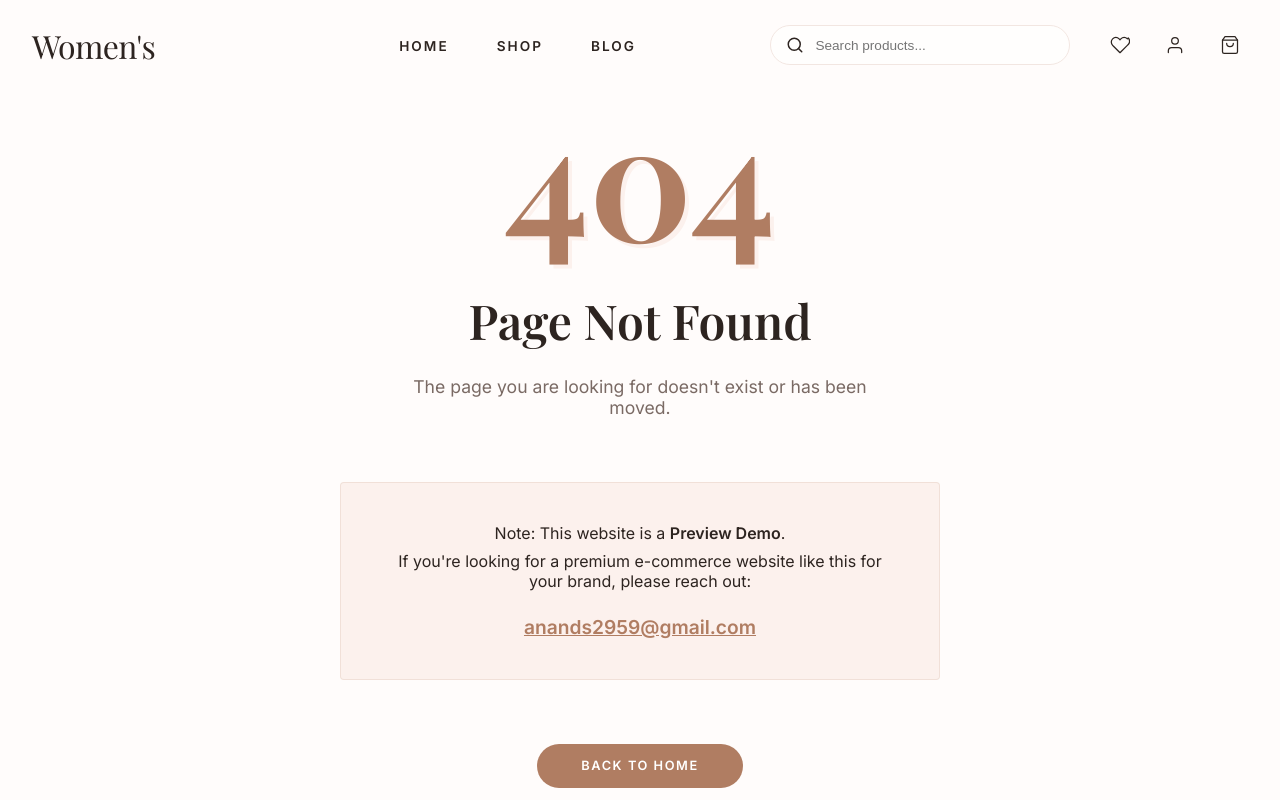
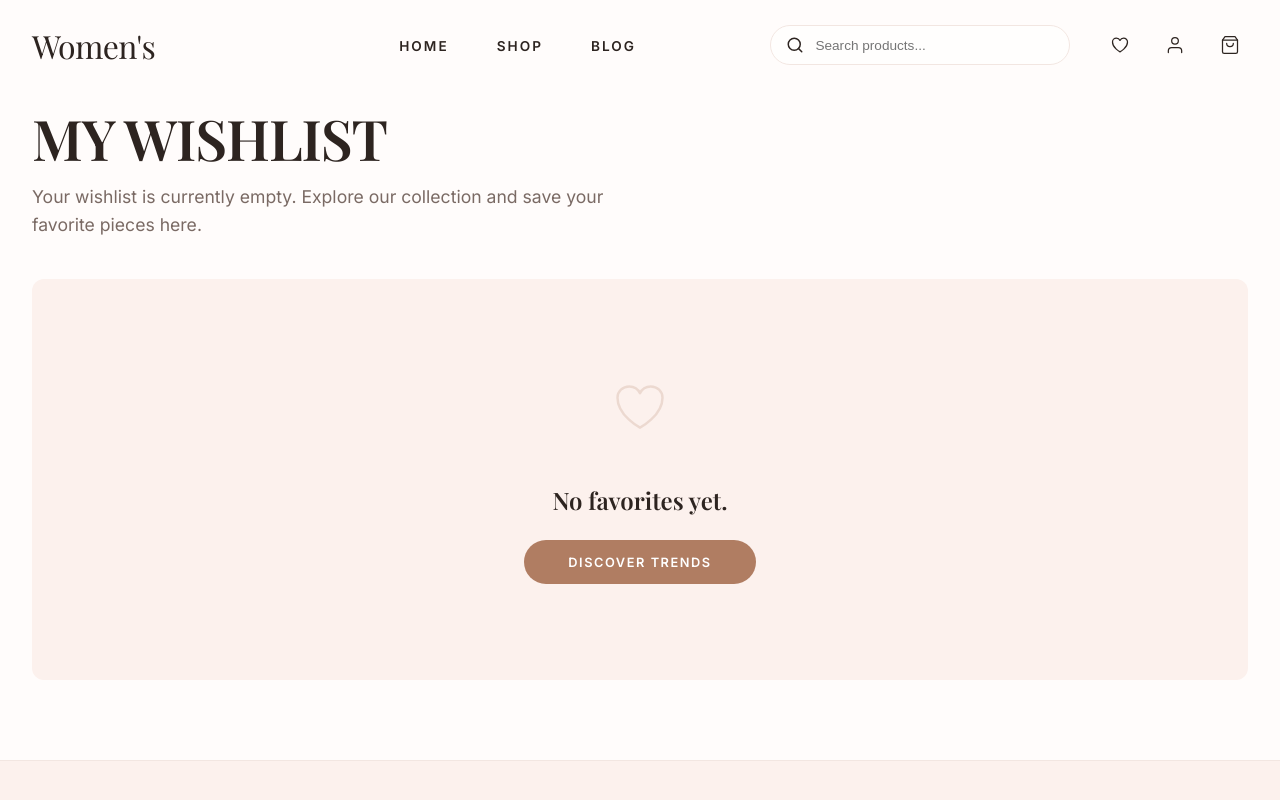
Before and after one commit to anands2959/demo-womans, a Next.js app: page /wishlist in a window 1280 px wide. Before the commit this address had no page. Shown: the top 800 px of the page. Built offline with nearby package versions, Linux system fonts and the light colour scheme; a web font is replaced by a local one.

Commit message:
added wichlist

```diff
--- a/src/app/layout.tsx
+++ b/src/app/layout.tsx
@@ -2,6 +2,7 @@ import type { Metadata } from "next";
 import { Geist, Geist_Mono } from "next/font/google";
 import "./globals.css";
 import Preloader from '@/components/Preloader';
+import { WishlistProvider } from '@/context/WishlistContext';
 
 const geistSans = Geist({
   variable: "--font-geist-sans",
@@ -26,8 +27,10 @@ export default function RootLayout({
   return (
     <html lang="en">
       <body className="antialiased">
-        <Preloader />
-        {children}
+        <WishlistProvider>
+          <Preloader />
+          {children}
+        </WishlistProvider>
       </body>
     </html>
   );
--- /dev/null
+++ b/src/app/wishlist/page.tsx
@@ -0,0 +1,74 @@
+'use client';
+
+import React, { useEffect } from 'react';
+import Link from 'next/link';
+import Navbar from '@/components/Navbar';
+import Footer from '@/components/Footer';
+import ProductCard from '@/components/ProductCard';
+import { useWishlist } from '@/context/WishlistContext';
+import '@/components/ProductGrid.css';
+
+export default function WishlistPage() {
+  const { wishlist } = useWishlist();
+
+  useEffect(() => {
+    const observerOptions = {
+      root: null,
+      rootMargin: '0px',
+      threshold: 0.1
+    };
+
+    const handleIntersect = (entries: IntersectionObserverEntry[], observer: IntersectionObserver) => {
+      entries.forEach(entry => {
+        if (entry.isIntersecting) {
+          entry.target.classList.add('active');
+          observer.unobserve(entry.target);
+        }
+      });
+    };
+
+    const observer = new IntersectionObserver(handleIntersect, observerOptions);
+    const revealElements = document.querySelectorAll('.reveal');
+    revealElements.forEach(el => observer.observe(el));
+
+    return () => observer.disconnect();
+  }, [wishlist]); // Re-run when wishlist changes
+
+  return (
+    <main>
+      <Navbar />
+
+      <section className="wishlist-section container" style={{ paddingTop: '100px', paddingBottom: '80px', minHeight: '70vh' }}>
+        <header className="section-header" style={{ marginBottom: '2.5rem', display: 'flex', flexDirection: 'column', alignItems: 'flex-start', textAlign: 'left' }}>
+          <h1 style={{ fontSize: '3.5rem', marginBottom: '0.5rem', textTransform: 'uppercase', letterSpacing: '-0.02em', color: 'var(--text-main)' }}>My Wishlist</h1>
+          <p style={{ color: 'var(--text-muted)', fontSize: '1.1rem', maxWidth: '600px', lineHeight: '1.6' }}>
+            {wishlist.length === 0
+              ? "Your wishlist is currently empty. Explore our collection and save your favorite pieces here."
+              : `You have ${wishlist.length} item${wishlist.length > 1 ? 's' : ''} saved to your wishlist.`
+            }
+          </p>
+        </header>
+
+        {wishlist.length === 0 ? (
+          <div className="empty-wishlist" style={{ textAlign: 'center', padding: '6rem 0', background: 'var(--bg-accent)', borderRadius: 'var(--radius-md)' }}>
+            <div className="empty-icon" style={{ fontSize: '4rem', marginBottom: '2rem', opacity: 0.2, color: 'var(--primary)' }}>
+              <svg width="60" height="60" viewBox="0 0 24 24" fill="none" stroke="currentColor" strokeWidth="1" strokeLinecap="round" strokeLinejoin="round">
+                <path d="M21 8.25c0-2.485-2.099-4.5-4.688-4.5-1.935 0-3.597 1.126-4.312 2.733-.715-1.607-2.377-2.733-4.313-2.733C5.1 3.75 3 5.765 3 8.25c0 7.22 9 12 9 12s9-4.78 9-12Z" />
+              </svg>
+            </div>
+            <h2 style={{ marginBottom: '1.5rem', fontSize: '1.5rem' }}>No favorites yet.</h2>
+            <Link href="/" className="btn btn-primary">Discover Trends</Link>
+          </div>
+        ) : (
+          <div className="product-grid">
+            {wishlist.map((product) => (
+              <ProductCard key={product.id} product={product} />
+            ))}
+          </div>
+        )}
+      </section>
+
+      <Footer />
+    </main>
+  );
+}
--- a/src/components/Navbar.css
+++ b/src/components/Navbar.css
@@ -133,6 +133,29 @@
   transform: translateY(-2px);
 }
 
+.wishlist-icon-link {
+  position: relative;
+  text-decoration: none;
+}
+
+.icon-badge {
+  position: absolute;
+  top: 4px;
+  right: 4px;
+  background: var(--accent-main);
+  color: #fff;
+  font-size: 0.6rem;
+  width: 15px;
+  height: 15px;
+  border-radius: 50%;
+  padding-left: 1px;
+  display: flex;
+  align-items: center;
+  justify-content: center;
+  font-weight: 700;
+  border: 1.5px solid #fff;
+}
+
 @media (max-width: 1100px) {
   .navbar-links {
     gap: 1.5rem;
--- a/src/components/Navbar.tsx
+++ b/src/components/Navbar.tsx
@@ -3,10 +3,12 @@
 import React, { useState, useEffect } from 'react';
 import Link from 'next/link';
 import './Navbar.css';
+import { useWishlist } from '@/context/WishlistContext';
 
 const Navbar = () => {
   const [isScrolled, setIsScrolled] = useState(false);
   const [searchQuery, setSearchQuery] = useState('');
+  const { wishlist } = useWishlist();
 
   useEffect(() => {
     const handleScroll = () => {
@@ -48,7 +50,10 @@ const Navbar = () => {
           </div>
 
           <div className="navbar-icons">
-            <button aria-label="Favorites" className="icon-btn mobile-hide"><HeartIcon /></button>
+            <Link href="/wishlist" aria-label="Favorites" className="icon-btn mobile-hide wishlist-icon-link">
+              <HeartIcon />
+              {wishlist.length > 0 && <span className="icon-badge">{wishlist.length}</span>}
+            </Link>
             <button aria-label="Account" className="icon-btn mobile-hide"><UserIcon /></button>
             <button aria-label="Shopping Bag" className="icon-btn"><BagIcon /></button>
           </div>
@@ -65,8 +70,8 @@ const SearchIcon = () => (
 );
 
 const HeartIcon = () => (
-  <svg width="20" height="20" viewBox="0 0 24 24" fill="none" stroke="currentColor" strokeWidth="1.5" strokeLinecap="round" strokeLinejoin="round">
-    <path d="M20.84 4.61a5.5 5.5 0 0 0-7.78 0L12 5.67l-1.06-1.06a5.5 5.5 0 0 0-7.78 7.78l1.06 1.06L12 21.23l8.82-8.82 1.06-1.06a5.5 5.5 0 0 0 0-7.78z"></path>
+  <svg width="20" height="20" viewBox="0 0 24 24" fill="none" stroke="currentColor" strokeWidth="1.5" strokeLinecap="round" strokeLinejoin="round" className="nav-icon-svg">
+    <path d="M21 8.25c0-2.485-2.099-4.5-4.688-4.5-1.935 0-3.597 1.126-4.312 2.733-.715-1.607-2.377-2.733-4.313-2.733C5.1 3.75 3 5.765 3 8.25c0 7.22 9 12 9 12s9-4.78 9-12Z" />
   </svg>
 );
 
--- a/src/components/ProductCard.css
+++ b/src/components/ProductCard.css
@@ -97,6 +97,15 @@
   transform: scale(1.1);
 }
 
+.btn-wishlist.active {
+  background: #ff4d4d;
+  color: #fff;
+}
+
+.heart-icon-svg.filled {
+  fill: currentColor;
+}
+
 .product-info {
   display: flex;
   flex-direction: column;
--- a/src/components/ProductCard.tsx
+++ b/src/components/ProductCard.tsx
@@ -1,32 +1,33 @@
 import React from 'react';
 import Link from 'next/link';
 import './ProductCard.css';
+import { useWishlist } from '@/context/WishlistContext';
+import { Product } from '@/data/products';
 
-interface Product {
-  id: number;
-  name: string;
-  price: number;
-  image: string;
-  category: string;
-}
-
-const HeartIcon = () => (
-  <svg width="18" height="18" viewBox="0 0 24 24" fill="none" stroke="currentColor" strokeWidth="2" strokeLinecap="round" strokeLinejoin="round">
-    <path d="M20.84 4.61a5.5 5.5 0 0 0-7.78 0L12 5.67l-1.06-1.06a5.5 5.5 0 0 0-7.78 7.78l1.06 1.06L12 21.23l8.82-8.82 1.06-1.06a5.5 5.5 0 0 0 0-7.78z"></path>
+const HeartIcon = ({ filled }: { filled: boolean }) => (
+  <svg width="20" height="20" viewBox="0 0 24 24" fill={filled ? "currentColor" : "none"} stroke="currentColor" strokeWidth="1.5" strokeLinecap="round" strokeLinejoin="round" className={`heart-icon-svg ${filled ? 'filled' : ''}`}>
+    <path d="M21 8.25c0-2.485-2.099-4.5-4.688-4.5-1.935 0-3.597 1.126-4.312 2.733-.715-1.607-2.377-2.733-4.313-2.733C5.1 3.75 3 5.765 3 8.25c0 7.22 9 12 9 12s9-4.78 9-12Z" />
   </svg>
 );
 
 const ProductCard = ({ product }: { product: Product }) => {
+  const { toggleWishlist, isInWishlist } = useWishlist();
+  const isFavorite = isInWishlist(product.id);
+
   return (
     <div className="product-card reveal">
       <Link href={`/product/${product.id}`} className="product-img">
         <img src={product.image} alt={product.name} />
         <button
-          className="btn-wishlist"
+          className={`btn-wishlist ${isFavorite ? 'active' : ''}`}
           aria-label="Add to Wishlist"
-          onClick={(e) => { e.preventDefault(); e.stopPropagation(); }}
+          onClick={(e) => {
+            e.preventDefault();
+            e.stopPropagation();
+            toggleWishlist(product);
+          }}
         >
-          <HeartIcon />
+          <HeartIcon filled={isFavorite} />
         </button>
         <div className="product-overlay">
           <button
--- /dev/null
+++ b/src/context/WishlistContext.tsx
@@ -0,0 +1,72 @@
+'use client';
+
+import React, { createContext, useContext, useState, useEffect } from 'react';
+import { Product } from '@/data/products';
+
+interface WishlistContextType {
+  wishlist: Product[];
+  addToWishlist: (product: Product) => void;
+  removeFromWishlist: (productId: number) => void;
+  isInWishlist: (productId: number) => boolean;
+  toggleWishlist: (product: Product) => void;
+}
+
+const WishlistContext = createContext<WishlistContextType | undefined>(undefined);
+
+export const WishlistProvider: React.FC<{ children: React.ReactNode }> = ({ children }) => {
+  const [wishlist, setWishlist] = useState<Product[]>([]);
+
+  // Load wishlist from localStorage on mount
+  useEffect(() => {
+    const savedWishlist = localStorage.getItem('wishlist');
+    if (savedWishlist) {
+      try {
+        setWishlist(JSON.parse(savedWishlist));
+      } catch (e) {
+        console.error('Error parsing wishlist from localStorage', e);
+      }
+    }
+  }, []);
+
+  // Save wishlist to localStorage whenever it changes
+  useEffect(() => {
+    localStorage.setItem('wishlist', JSON.stringify(wishlist));
+  }, [wishlist]);
+
+  const addToWishlist = (product: Product) => {
+    setWishlist((prev) => {
+      if (prev.find((p) => p.id === product.id)) return prev;
+      return [...prev, product];
+    });
+  };
+
+  const removeFromWishlist = (productId: number) => {
+    setWishlist((prev) => prev.filter((p) => p.id !== productId));
+  };
+
+  const isInWishlist = (productId: number) => {
+    return wishlist.some((p) => p.id === productId);
+  };
+
+  const toggleWishlist = (product: Product) => {
+    if (isInWishlist(product.id)) {
+      removeFromWishlist(product.id);
+    } else {
+      addToWishlist(product);
+    }
+  };
+
+  return (
+    <WishlistContext.Provider value={{ wishlist, addToWishlist, removeFromWishlist, isInWishlist, toggleWishlist }}>
+      {children}
+    </WishlistContext.Provider>
+  );
+};
+
+export const useWishlist = () => {
+  const context = useContext(WishlistContext);
+  if (context === undefined) {
+    throw new Error('useWishlist must be used within a WishlistProvider');
+  }
+  return context;
+};
```
